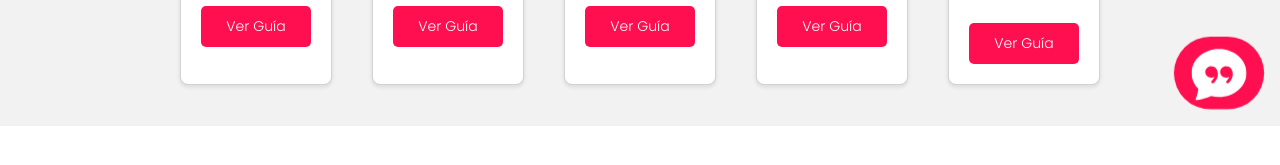
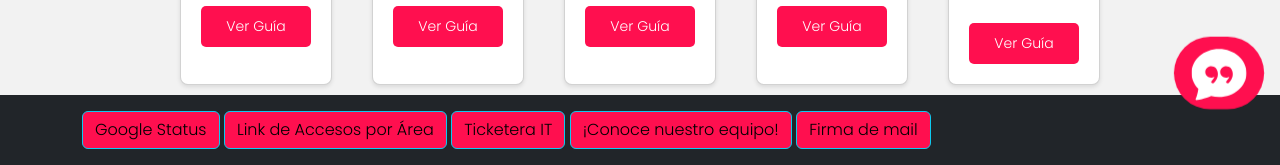
Before and after one commit to johaoenoc/katz-chatbot, a plain HTML site: page login.html in a window 1280 px wide. Shown: the part 674-839 px from the top of the page. Before the commit the page ends 800 px from the top, so only its background shows below. Drawn offline with nearby package versions, Linux system fonts and the light colour scheme.

Commit message:
Update login.html
footer

```diff
--- a/login.html
+++ b/login.html
@@ -107,6 +107,21 @@
   </button>
 
 
+  <footer class="bg-dark text-light text-center py-3">
+    <div class="container">
+        <div class="row">
+            <div class="col-md-12">
+                <div>
+                    <a href="https://www.google.com/appsstatus/dashboard/#hl=es&v=status" target="_blank" class="btn btn-info">Google Status</a>
+                    <a href="https://sites.google.com/u/0/d/1nFLnXCDZajj57NrJ7-DGnaFgJgrgbwrr/p/1yDYKbG7bmrqMmUAmABGABoQTsfs9icd1/preview" target="_blank" class="btn btn-info">Link de Accesos por Área</a>
+                    <a href="https://peyaplanning.atlassian.net/servicedesk/customer/portal/1" target="_blank" class="btn btn-info">Ticketera IT</a>
+                    <a href="https://sites.google.com/u/0/d/1nFLnXCDZajj57NrJ7-DGnaFgJgrgbwrr/p/1_MU8ATYBNt17pyisuh3jZy8pKcEyL8JG/preview" target="_blank" class="btn btn-info">¡Conoce nuestro equipo!</a>
+                    <a href="https://signature.peyait.app/" target="_blank" class="btn btn-info">Firma de mail</a>
+                </div>
+            </div>
+        </div>
+    </div>
+</footer>
 
   <script>
     document.getElementById("openChatbot").addEventListener("click", function () {
```
